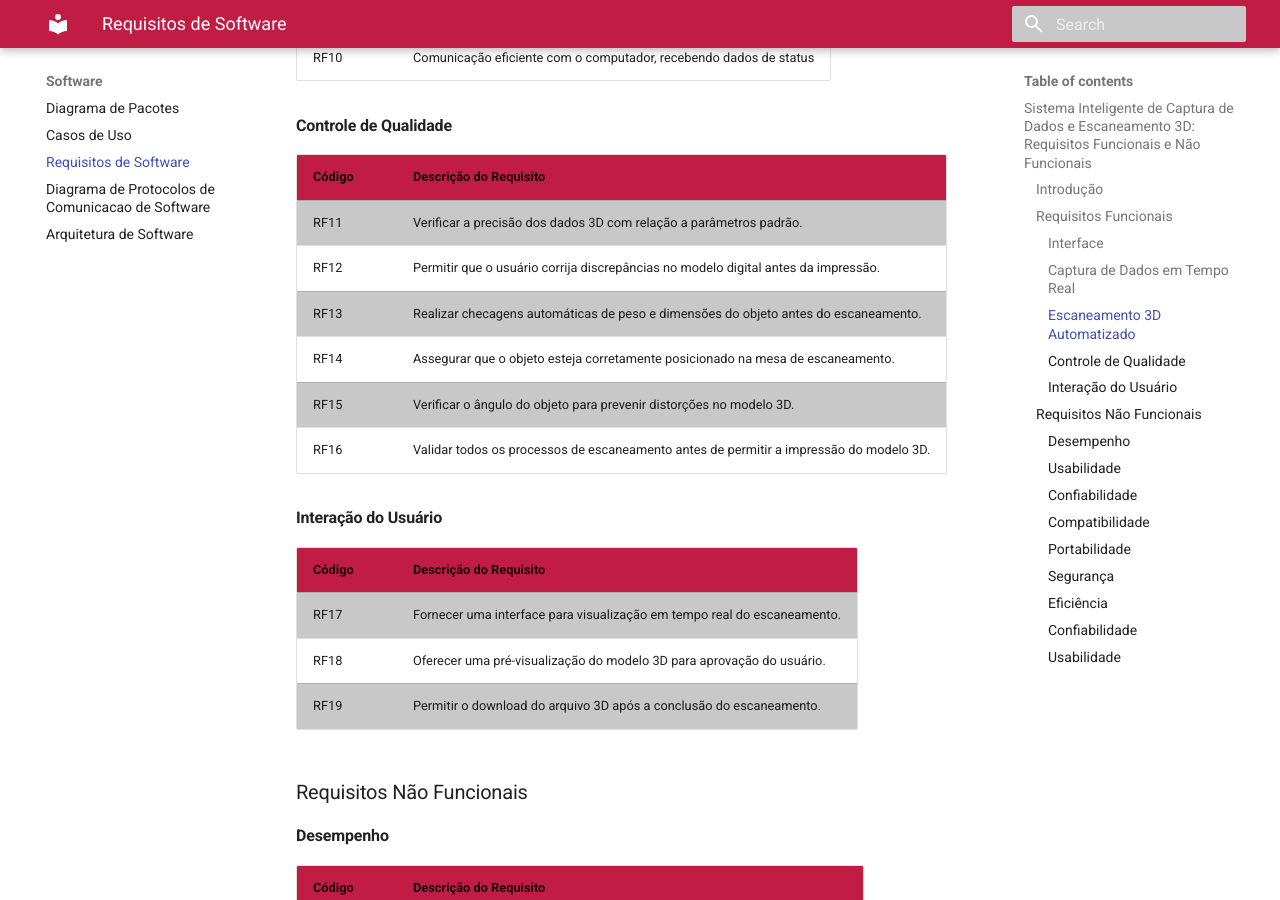
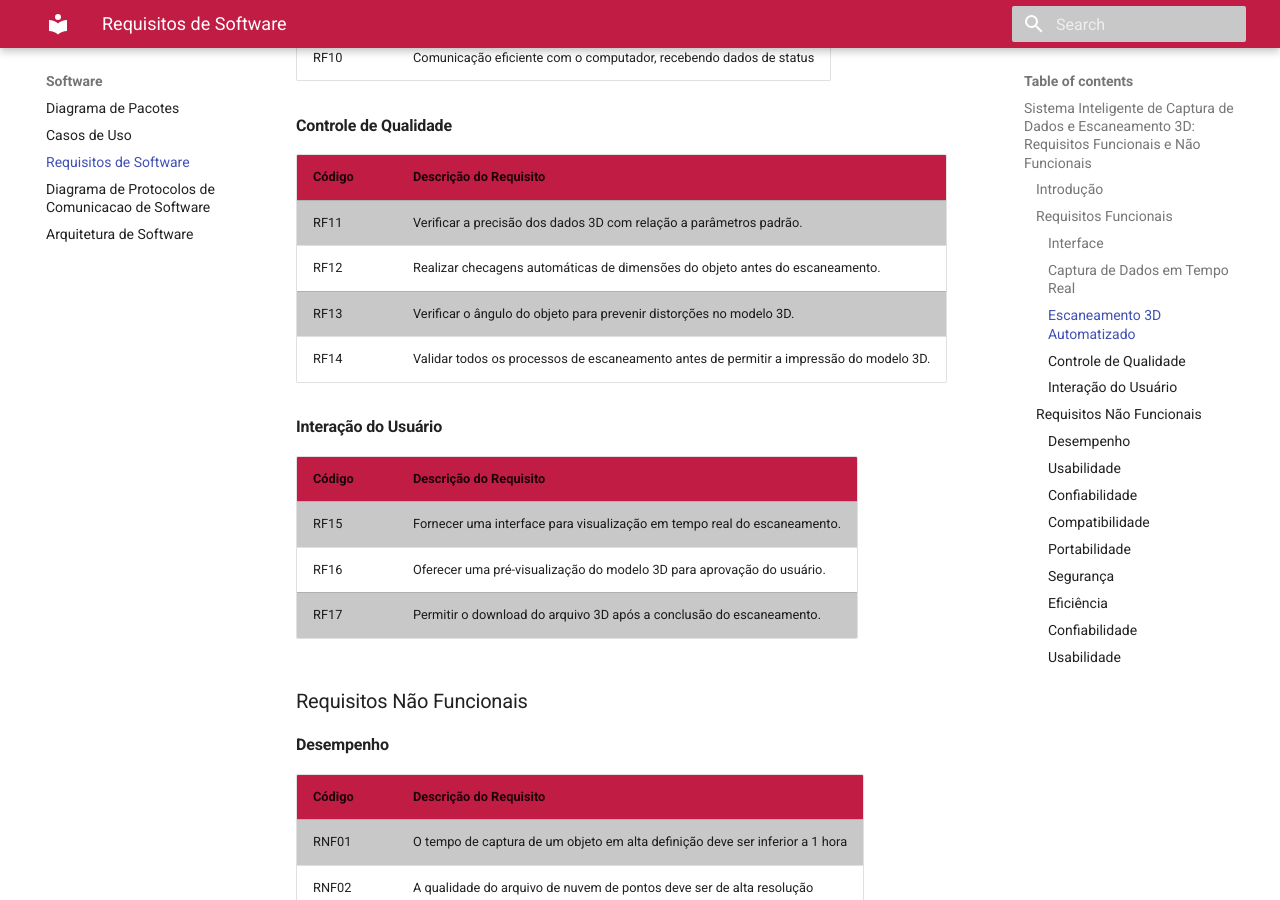
Before and after one commit to Calcioft/ScanPoint, an MkDocs documentation site: the page built from docs/software/requisitos.md, in a window 1280 px wide and 900 px high, scrolled down 1241 px. Built offline with MkDocs 1.6.1 and Material for MkDocs 9.7.7, drawn with Linux system fonts in a browser that asks for light colours.

Commit message:
Arrumando requisitos mensionados e suas numerações

```diff
--- a/docs/software/requisitos.md
+++ b/docs/software/requisitos.md
@@ -1,107 +1,121 @@
 <!-- Não abordamos 3D -->
+
 ## Sistema Inteligente de Captura de Dados e Escaneamento 3D: Requisitos Funcionais e Não Funcionais
 
 ### **Introdução**
+
 <!-- Não abordamos 3D -->
+
 O sistema inteligente de captura de dados e escaneamento 3D combina a captura de dados em tempo real com a tecnologia de escaneamento 3D para criar uma solução inovadora para fabricação digital. Este documento apresenta os requisitos funcionais e não funcionais do sistema, que devem ser atendidas para garantir o sucesso do projeto.
 
 ### Requisitos Funcionais
 
 #### Interface
-| Código | Descrição do Requisito                            |
-|--------|----------------------------------------------------|
-| RF01   | Iniciar ScannerPoint 3D                           |
-| RF02   | Checar se o scanner está conectado                |
-| RF03   | Visualizar preview do modelo com nuvem de pontos  |
-| RF04   | Visualizar preview do modelo escaneado            |
+
+| Código | Descrição do Requisito                           |
+| ------ | ------------------------------------------------ |
+| RF01   | Iniciar ScannerPoint 3D                          |
+| RF02   | Checar se o scanner está conectado               |
+| RF03   | Visualizar preview do modelo com nuvem de pontos |
+| RF04   | Visualizar preview do modelo escaneado           |
 
 #### Captura de Dados em Tempo Real
-| Código | Descrição do Requisito                                              |
-|--------|---------------------------------------------------------------------|
-| RF05   | Realizar leitura de objetos em alta definição                       |
-| RF06   | Scannear os dados através do sensor infravermelho                   |
-| RF07   | Processar os dados recebidos através do sensor de forma eficiente   |
-| RF08   | Transmissão de dados em tempo real para o computador                |
+
+| Código | Descrição do Requisito                                            |
+| ------ | ----------------------------------------------------------------- |
+| RF05   | Realizar leitura de objetos em alta definição                     |
+| RF06   | Scannear os dados através do sensor infravermelho                 |
+| RF07   | Processar os dados recebidos através do sensor de forma eficiente |
+| RF08   | Transmissão de dados em tempo real para o computador              |
 
 #### Escaneamento 3D Automatizado
-| Código | Descrição do Requisito                                              |
-|--------|---------------------------------------------------------------------|
-| RF09   | Gerar arquivo STL ou G-code preciso e detalhado                     |
-| RF10   | Comunicação eficiente com o computador, recebendo dados de status   |
+
+| Código | Descrição do Requisito                                            |
+| ------ | ----------------------------------------------------------------- |
+| RF09   | Gerar arquivo STL ou G-code preciso e detalhado                   |
+| RF10   | Comunicação eficiente com o computador, recebendo dados de status |
 
 #### Controle de Qualidade
-| Código | Descrição do Requisito                                              |
-|--------|---------------------------------------------------------------------|
-| RF11   | Verificar a precisão dos dados 3D com relação a parâmetros padrão.  |
-| RF12   | Permitir que o usuário corrija discrepâncias no modelo digital antes da impressão.|
-| RF13   | Realizar checagens automáticas de peso e dimensões do objeto antes do escaneamento.|
-| RF14   | Assegurar que o objeto esteja corretamente posicionado na mesa de escaneamento.|
-| RF15   | Verificar o ângulo do objeto para prevenir distorções no modelo 3D. |
-| RF16   | Validar todos os processos de escaneamento antes de permitir a impressão do modelo 3D.|
+
+| Código | Descrição do Requisito                                                                 |
+| ------ | -------------------------------------------------------------------------------------- |
+| RF11   | Verificar a precisão dos dados 3D com relação a parâmetros padrão.                     |
+| RF12   | Realizar checagens automáticas de dimensões do objeto antes do escaneamento.           |
+| RF13   | Verificar o ângulo do objeto para prevenir distorções no modelo 3D.                    |
+| RF14   | Validar todos os processos de escaneamento antes de permitir a impressão do modelo 3D. |
 
 #### Interação do Usuário
-| Código | Descrição do Requisito                                              |
-|--------|---------------------------------------------------------------------|
-| RF17   | Fornecer uma interface para visualização em tempo real do escaneamento.|
-| RF18   | Oferecer uma pré-visualização do modelo 3D para aprovação do usuário.|
-| RF19   | Permitir o download do arquivo 3D após a conclusão do escaneamento. |
 
+| Código | Descrição do Requisito                                                  |
+| ------ | ----------------------------------------------------------------------- |
+| RF15   | Fornecer uma interface para visualização em tempo real do escaneamento. |
+| RF16   | Oferecer uma pré-visualização do modelo 3D para aprovação do usuário.   |
+| RF17   | Permitir o download do arquivo 3D após a conclusão do escaneamento.     |
 
 ### Requisitos Não Funcionais
 
 #### Desempenho
-| Código | Descrição do Requisito                                                   |
-|--------|-------------------------------------------------------------------------|
+
+| Código | Descrição do Requisito                                                       |
+| ------ | ---------------------------------------------------------------------------- |
 | RNF01  | O tempo de captura de um objeto em alta definição deve ser inferior a 1 hora |
-| RNF02  | A qualidade do arquivo de nuvem de pontos deve ser de alta resolução       |
-| RNF03  | A precisão do arduino deve ser mantida, com calibrações regulares           |
+| RNF02  | A qualidade do arquivo de nuvem de pontos deve ser de alta resolução         |
+| RNF03  | A precisão do arduino deve ser mantida, com calibrações regulares            |
 
 #### Usabilidade
-| Código | Descrição do Requisito                                     |
-|--------|------------------------------------------------------------|
-| RNF04  | A documentação do sistema deve fornecer instruções claras  |
+
+| Código | Descrição do Requisito                                         |
+| ------ | -------------------------------------------------------------- |
+| RNF04  | A documentação do sistema deve fornecer instruções claras      |
 | RNF05  | A interface do usuário deve ser consistente e fácil de navegar |
 
 #### Confiabilidade
-| Código | Descrição do Requisito                                                |
-|--------|-----------------------------------------------------------------------|
-| RNF06  | O sistema deve poder voltar ao estado inicial se houver falhas no scan  |
+
+| Código | Descrição do Requisito                                                    |
+| ------ | ------------------------------------------------------------------------- |
+| RNF06  | O sistema deve poder voltar ao estado inicial se houver falhas no scan    |
 | RNF07  | O sistema deve sempre gerar um arquivo de nuvem de pontos, se requisitado |
-| RNF08  | O sistema deve sempre gerar um arquivo .stl, se requisitado             |
-| RNF09  | O sistema deve sempre gerar um arquivo G-code, se requisitado           |
+| RNF08  | O sistema deve sempre gerar um arquivo .stl, se requisitado               |
+| RNF09  | O sistema deve sempre gerar um arquivo G-code, se requisitado             |
 
 #### Compatibilidade
-| Código | Descrição do Requisito                                              |
-|--------|---------------------------------------------------------------------|
+
+| Código | Descrição do Requisito                                                           |
+| ------ | -------------------------------------------------------------------------------- |
 | RNF10  | O sistema deve ser capaz de ser executado em computadores com arquitetura ARM    |
-| RNF11  | O sistema deve ser capaz de ser executado em computadores com arquitetura AMD64    |
-| RNF12  | O sistema deve ser capaz de ser executado em computadores com arquitetura x86-64    |
+| RNF11  | O sistema deve ser capaz de ser executado em computadores com arquitetura AMD64  |
+| RNF12  | O sistema deve ser capaz de ser executado em computadores com arquitetura x86-64 |
 
 #### Portabilidade
-| Código | Descrição do Requisito                                                      |
-|--------|------------------------------------------------------------------------------|
-| RNF13  | O sistema deve ser capaz de ser executado em ambientes com sistema operacional Windows 10 e 11        |
-| RNF14  | O sistema deve ser capaz de ser executado em ambientes com sistema operacional Windows MacOs 13 e 14       |
-| RNF15  | O sistema deve ser capaz de ser executado em ambientes com sistema operacional linux distribução Ubuntu        |
-| RNF16  | O sistema deve ser capaz de ser executado em ambientes com sistema operacional linux distribução Manjaro        |
+
+| Código | Descrição do Requisito                                                                                   |
+| ------ | -------------------------------------------------------------------------------------------------------- |
+| RNF13  | O sistema deve ser capaz de ser executado em ambientes com sistema operacional Windows 10 e 11           |
+| RNF14  | O sistema deve ser capaz de ser executado em ambientes com sistema operacional Windows MacOs 13 e 14     |
+| RNF15  | O sistema deve ser capaz de ser executado em ambientes com sistema operacional linux distribução Ubuntu  |
+| RNF16  | O sistema deve ser capaz de ser executado em ambientes com sistema operacional linux distribução Manjaro |
 
 #### Segurança
-| Código | Descrição do Requisito                                              |
-|--------|---------------------------------------------------------------------|
+
+| Código | Descrição do Requisito                                                                  |
+| ------ | --------------------------------------------------------------------------------------- |
 | RNF17  | Assegurar a segurança dos dados transmitidos entre o scanner e o computador/impressora. |
 
 #### Eficiência
-| Código | Descrição do Requisito                                              |
-|--------|---------------------------------------------------------------------|
-| RNF18  | O sistema deve processar e verificar os dados capturados de forma eficiente, minimizando o tempo de espera do usuário.|
+
+| Código | Descrição do Requisito                                                                                                 |
+| ------ | ---------------------------------------------------------------------------------------------------------------------- |
+| RNF18  | O sistema deve processar e verificar os dados capturados de forma eficiente, minimizando o tempo de espera do usuário. |
 
 #### Confiabilidade
-| Código | Descrição do Requisito                                              |
-|--------|---------------------------------------------------------------------|
-| RNF19  | O sistema deve ter uma taxa de falha muito baixa em verificações de precisão e checagens de posição.|
-| RNF20  | O sistema deve ser capaz de recuperar-se rapidamente de erros de software ou hardware.|
+
+| Código | Descrição do Requisito                                                                               |
+| ------ | ---------------------------------------------------------------------------------------------------- |
+| RNF19  | O sistema deve ter uma taxa de falha muito baixa em verificações de precisão e checagens de posição. |
+| RNF20  | O sistema deve ser capaz de recuperar-se rapidamente de erros de software ou hardware.               |
 
 #### Usabilidade
-| Código | Descrição do Requisito                                              |
-|--------|---------------------------------------------------------------------|
-| RNF21  | Interface do usuário deve ser intuitiva, mesmo para novos usuários sem experiência prévia em escaneamento 3D.|
+
+| Código | Descrição do Requisito                                                                                        |
+| ------ | ------------------------------------------------------------------------------------------------------------- |
+| RNF21  | Interface do usuário deve ser intuitiva, mesmo para novos usuários sem experiência prévia em escaneamento 3D. |
```
